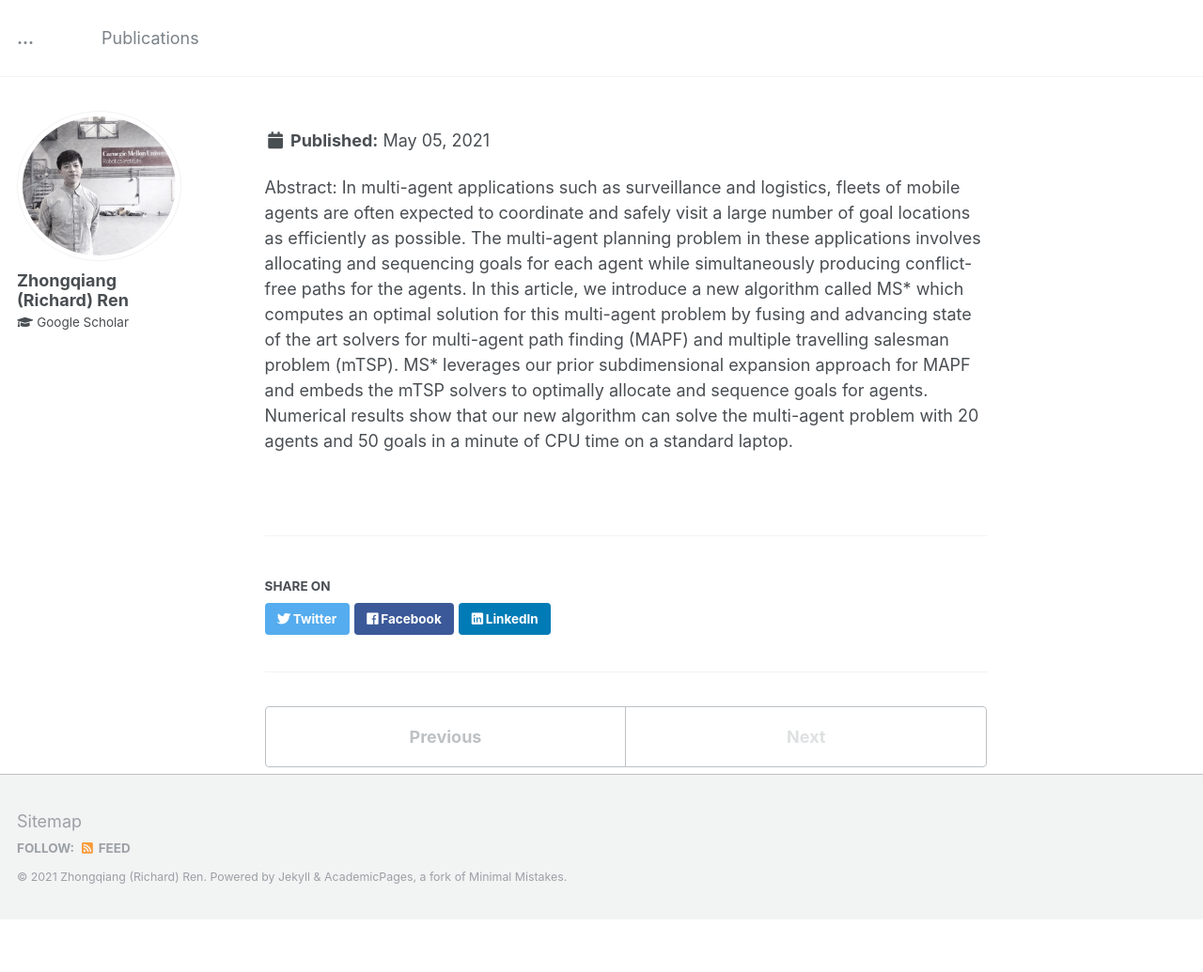
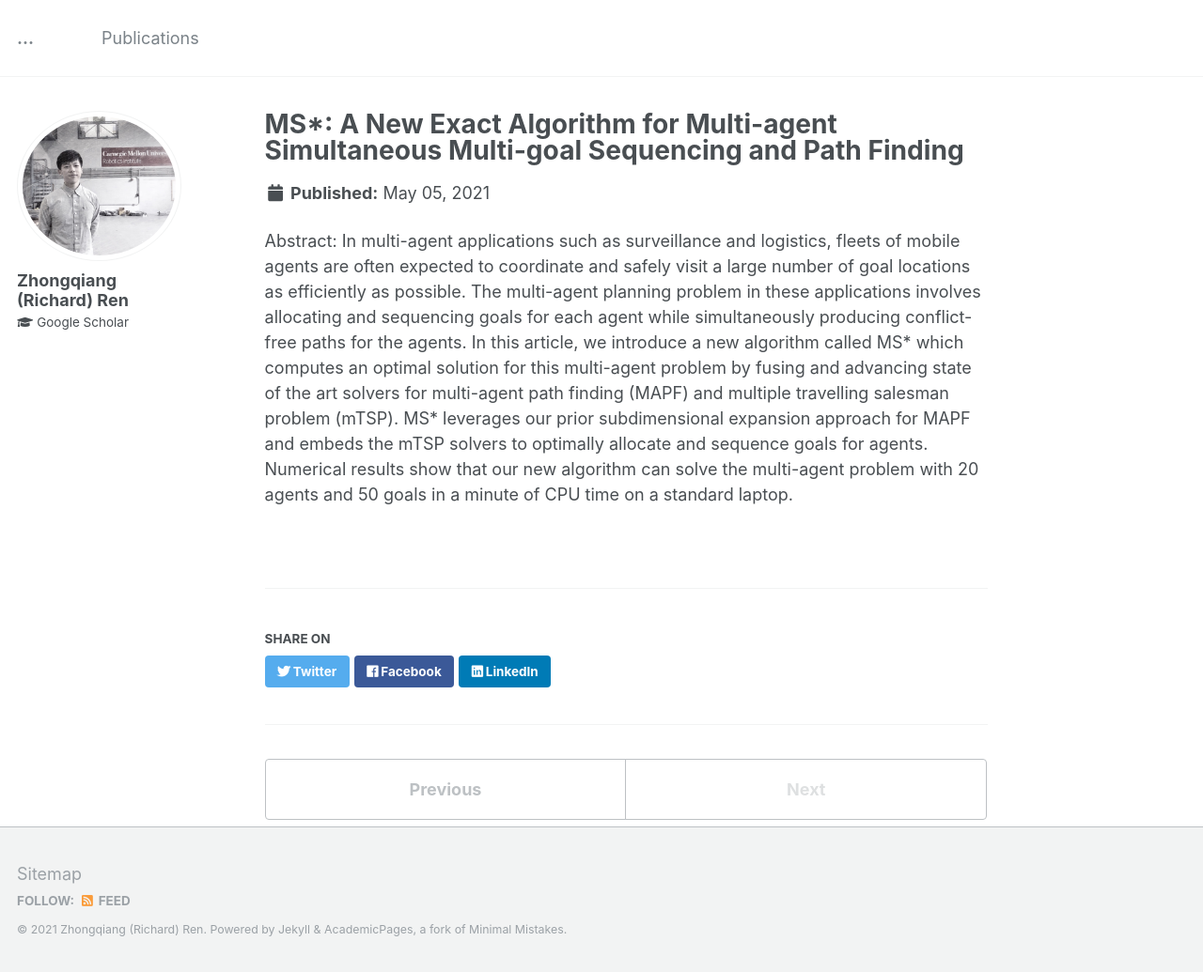
Before and after one commit to wonderren/wonderren.github.io, a Jekyll site: the page built from _publications/MSstar_ICRA21.md, in a window 1280 px wide. Shown: the whole page at 94% size. Built offline with Jekyll 4.4.1, drawn with Linux system fonts in a browser that asks for light colours; before the commit the page ends 979 px from its top, so only the background shows below that; some of the changed lines change nothing that is shown.

Commit message:
update MSstar paper

```diff
--- a/_publications/C-01-ICRA21-MSstar.md
+++ b/_publications/MSstar_ICRA21.md
@@ -1,9 +1,10 @@
 ---
-[MS*: A New Exact Algorithm for Multi-agent Simultaneous Multi-goal Sequencing and Path Finding](https://arxiv.org/pdf/2103.09979)\
-**Zhongqiang Ren**, Sivakumar Rathinam, and Howie Choset.\
-IEEE International Conference on Robotics and Automation (ICRA), 2021.
-
-excerpt: "<img src='/images/fig_MSstar.gif'>"
+title: "MS*: A New Exact Algorithm for Multi-agent Simultaneous Multi-goal Sequencing and Path Finding"
+collection: publications
+permalink: /publication/MSstar_ICRA21
+excerpt: '**Zhongqiang Ren**, Sivakumar Rathinam, and Howie Choset.\
+IEEE International Conference on Robotics and Automation (ICRA), 2021.<br/> <img src="/images/fig_MSstar.gif" style="float: left;" alt="drawing" width="200"/>'
+paperurl: 'https://arxiv.org/pdf/2103.09979'
 ---
 
 Abstract: In multi-agent applications such as surveillance and logistics, fleets of mobile agents are often expected to coordinate and safely visit a large number of goal locations as efficiently as possible. The multi-agent planning problem in these applications involves allocating and sequencing goals for each agent while simultaneously producing conflict-free paths for the agents. In this article, we introduce a new algorithm called MS* which computes an optimal solution for this multi-agent problem by fusing and advancing state of the art solvers for multi-agent path finding (MAPF) and multiple travelling salesman problem (mTSP). MS* leverages our prior subdimensional expansion approach for MAPF and embeds the mTSP solvers to optimally allocate and sequence goals for agents. Numerical results show that our new algorithm can solve the multi-agent problem with 20 agents and 50 goals in a minute of CPU time on a standard laptop.
```
